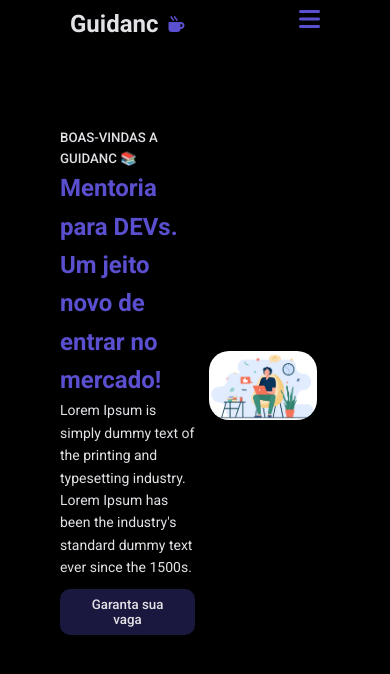
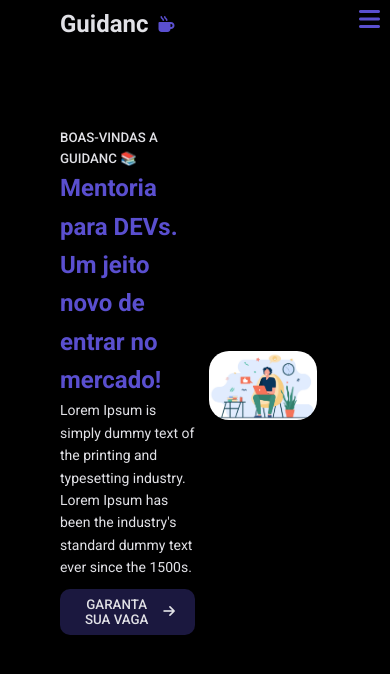
Before and after one commit to gabrielvieiraf/landingPage-GuidanC, a Next.js app: page / in a window 390 px wide. Shown: the top 674 px of the page. Built offline with nearby package versions, Linux system fonts and the light colour scheme.

Commit message:
FRONT-7 MenuMobile Fixed
Irregular padding and margin was fixed on MenuMobile in Navbar

```diff
--- a/components/MainContainer/index.tsx
+++ b/components/MainContainer/index.tsx
@@ -8,7 +8,7 @@ const MainContainer: React.FC = () => {
         <h5>BOAS-VINDAS A GUIDANC 📚</h5>
         <h1>Mentoria para DEVs. Um jeito novo de entrar no mercado!</h1>
         <p>Lorem Ipsum is simply dummy text of the printing and typesetting industry. Lorem Ipsum has been the industry's standard dummy text ever since the 1500s.</p>
-        <button>Garanta sua vaga</button>
+        <button>Garanta sua vaga<i className="fa-solid fa-arrow-right"></i></button>
       </div>
       <div className={styles.image}>
         <img src={FlatImage.src} alt="" />
--- a/components/MainContainer/maincontainer.module.scss
+++ b/components/MainContainer/maincontainer.module.scss
@@ -28,15 +28,21 @@ $secondary-color: #1B183F;
   }
 
   button {
-    max-width: 15rem;
+    max-width: 19rem;
     color: $text-color;
     display: flex;
+    align-items: center;
     padding: 0.8rem 2rem;
     background-color: $secondary-color;
     border: none;
     border-radius: 1rem;
     margin-block: 1rem;
     font-weight: 500;
+    text-transform: uppercase;
+
+    i {
+      padding-left: 1rem;
+    }
   }
 
   button:hover {
--- a/components/Navbar/navbar.module.scss
+++ b/components/Navbar/navbar.module.scss
@@ -28,6 +28,14 @@ $secondary-color: #1B183F;
   display: flex;
   justify-content: space-between;
   align-items: center;
+
+  li:hover {
+    border-bottom: 2px solid $primary-color;
+
+    a {
+      color: $text-color;
+    }
+  }
 }
 
 .iconActive {
@@ -40,6 +48,14 @@ $secondary-color: #1B183F;
 
 
 @media (max-width: 600px) {
+
+  .container {
+    padding: 0;
+  }
+
+  .logo {
+    padding-left: 5rem;
+  }
 
   .iconActive {
     display: block;
@@ -64,7 +80,8 @@ $secondary-color: #1B183F;
     height: 100vh;
     width: 100%;
     text-align: center;
-    background-color: #1B183F;
+    background-color: $secondary-color;
+    z-index: 4;
 
     a {
       color: white;
```
Also changed, not shown: components/About/index.tsx (added, +11 -0 lines), components/About/about.module.scss (added).
